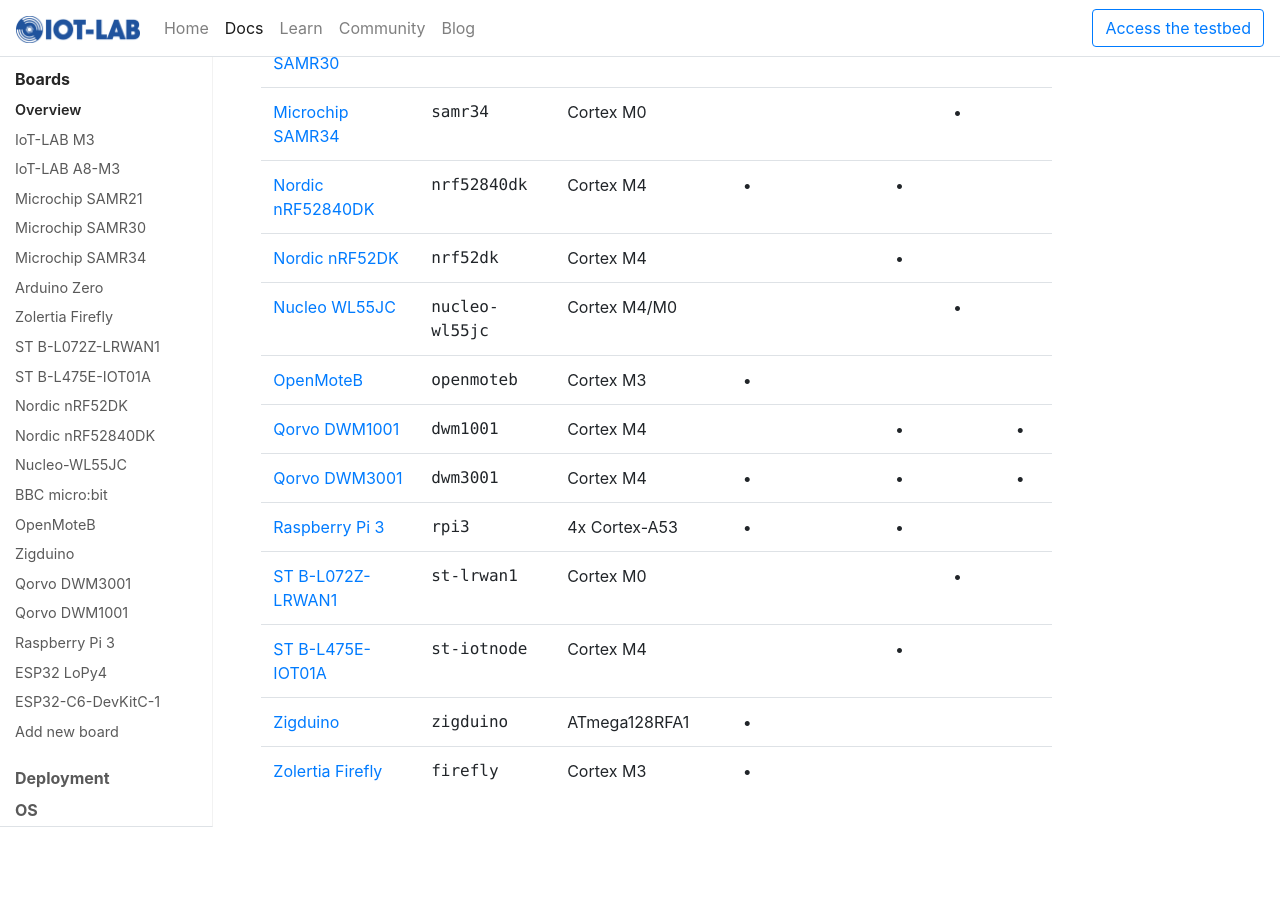
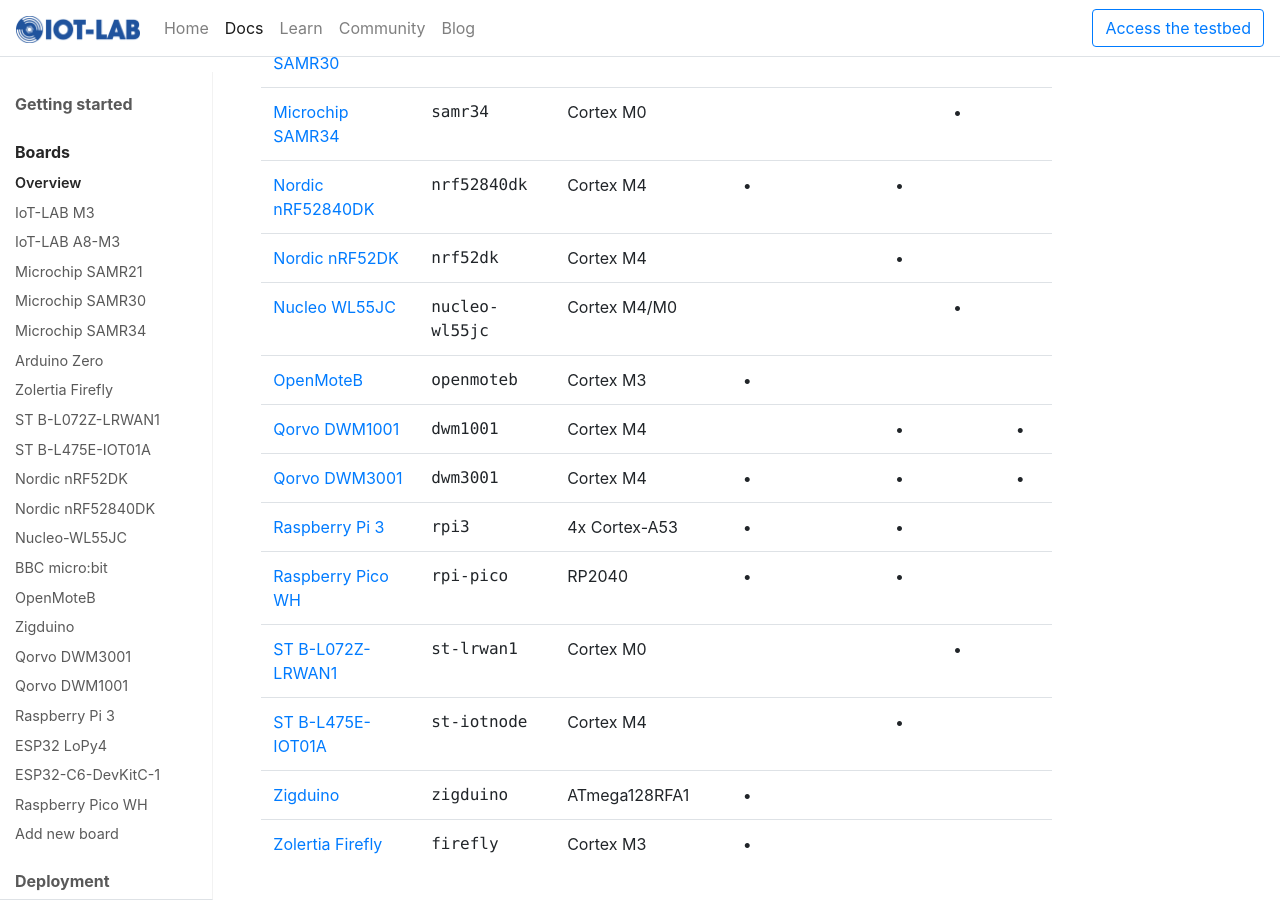
Before and after one commit to iot-lab/iot-lab.github.io, a Jekyll site: the page built from docs/boards/overview.html, in a window 1280 px wide and 900 px high, scrolled down 824 px. Built offline with Jekyll 4.4.1, drawn with Linux system fonts in a browser that asks for light colours; nearby versions of some CDN libraries; comment, search, counter and statistics services are not loaded; before the commit the page ends 1651 px from its top, so only the background shows below that.

Commit message:
add rpi-pico to IoT-LAB site documentation

```diff
--- a/_data/boards.yml
+++ b/_data/boards.yml
@@ -100,3 +100,8 @@
     board-id: esp32-c6c1
     mcu-soc: ESP32
     radio: [Wifi, BLE, 802.15.4]
+-
+    name: Raspberry Pico WH
+    board-id: rpi-pico
+    mcu-soc: RP2040
+    radio: [Wifi, BLE, 802.15.4]
--- a/_data/deployments.yml
+++ b/_data/deployments.yml
@@ -26,6 +26,7 @@
     - { board: Nordic nRF52DK, number: 10}
     - { board: Nordic nRF52840DK, number: 10}
     - { board: ST B-L475E-IOT01A, number: 10}
+    - { board: rpi-pico, number: 10}
 
 - site: Strasbourg
   deployment:
--- a/_data/docs-nav.yml
+++ b/_data/docs-nav.yml
@@ -32,6 +32,7 @@
     - title: Raspberry Pi 3
     - title: ESP32 LoPy4
     - title: ESP32-C6-DevKitC-1
+    - title: Raspberry Pico WH
     - title: Add new board
 
 - title: Deployment
--- a/docs/deployment/saclay.md
+++ b/docs/deployment/saclay.md
@@ -107,6 +107,13 @@
             <td>802.15.4 + BLE</td>
             <td></td>
         </tr>
+        <tr>
+            <td><a href="{{ site.baseurl}}/docs/boards/raspberry-pico-wh">Raspberry Pico WH</a></td>
+            <td>rpi-pico</td>
+            <td>10</td>
+            <td>WiF + BLE + 802.15.4</td>
+            <td></td>
+        </tr>
     </tbody>
 </table>
 
```
Also changed, not shown: docs/boards/raspberry-pico-wh.md (added, +30 -0 lines), assets/images/docs/boards/raspberry-pico-wh/raspberry-pico-wh.png (added).
